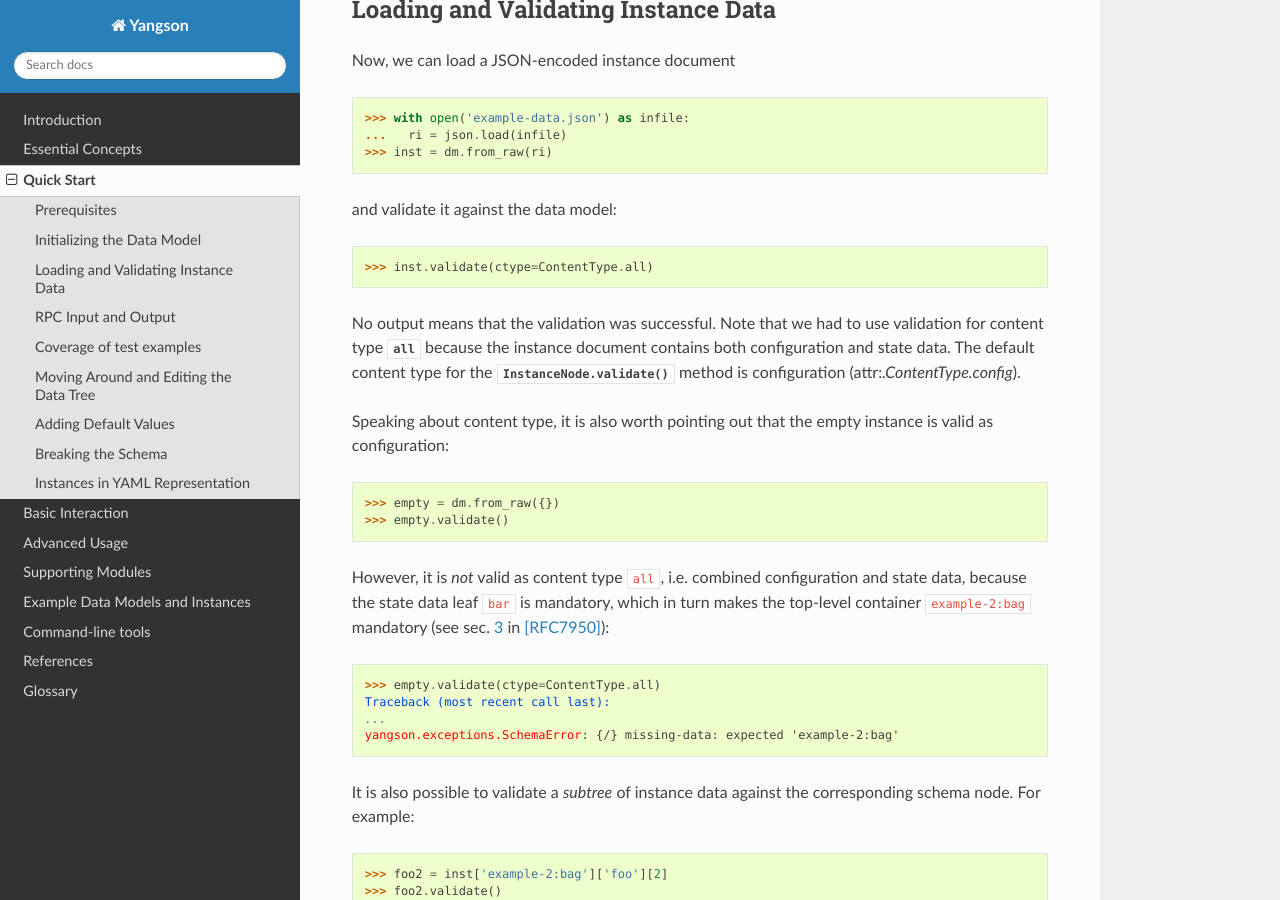
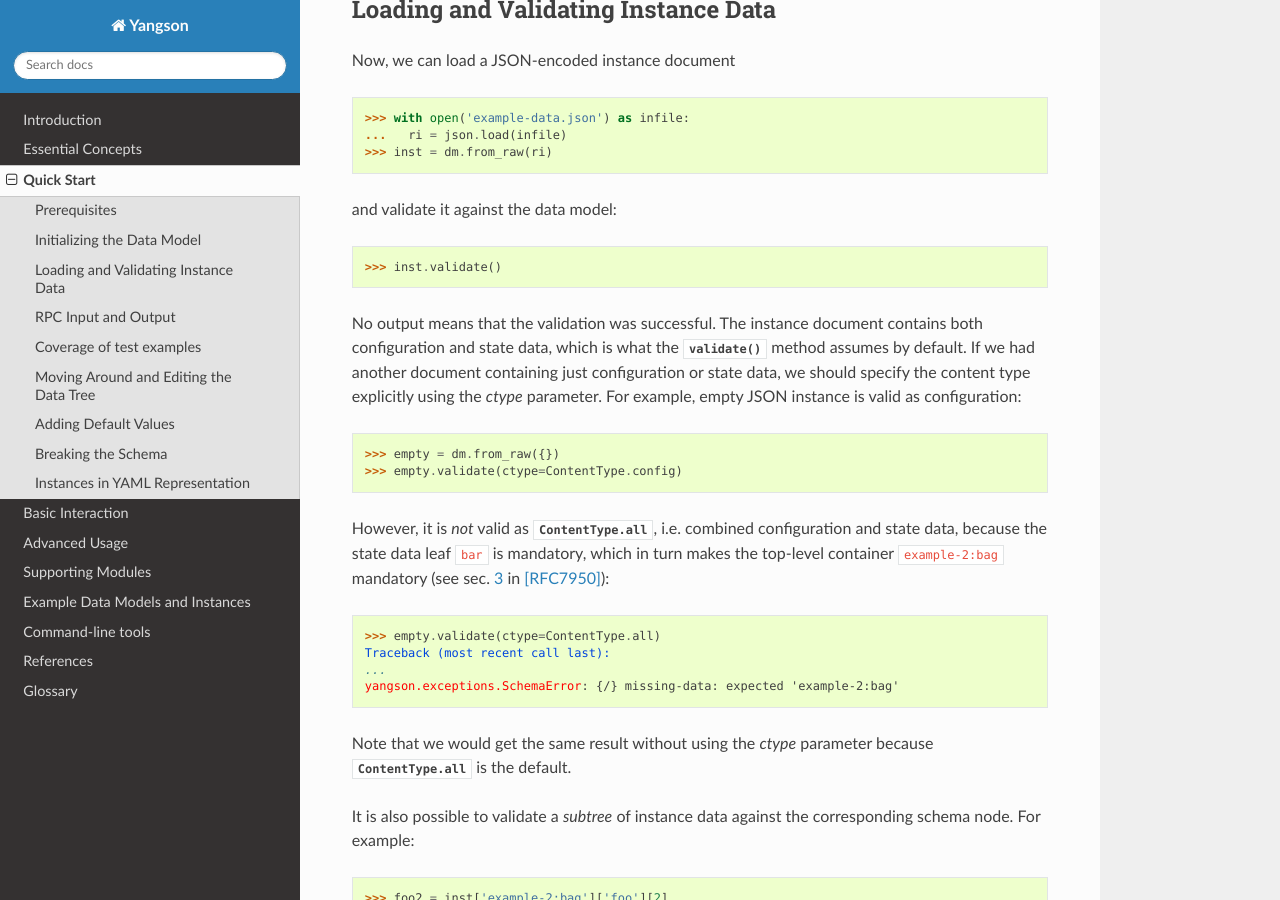
Before and after one commit to CZ-NIC/yangson, a Sphinx documentation site: the page built from docs/quickstart.rst, in a window 1280 px wide and 900 px high, scrolled down 1767 px. Built offline with Sphinx 7.4.7 and the Read the Docs theme 3.1.0, drawn with Linux system fonts in a browser that asks for light colours.

Commit message:
Use instance's schema node content type by default when validating

```diff
--- a/docs/quickstart.rst
+++ b/docs/quickstart.rst
@@ -98,18 +98,16 @@ and validate it against the data model:
 
 .. doctest::
 
-   >>> inst.validate(ctype=ContentType.all)
+   >>> inst.validate()
 
-No output means that the validation was successful. Note that we had to use validation for content type :attr:`~.ContentType.all` because the instance document contains both configuration and state data. The default content type for the :meth:`.InstanceNode.validate` method is configuration (attr:`.ContentType.config`).
-
-Speaking about content type, it is also worth pointing out that the empty instance is valid as configuration:
+No output means that the validation was successful. The instance document contains both configuration and state data, which is what the :meth:`~.InstanceNode.validate` method assumes by default. If we had another document containing just configuration or state data, we should specify the content type explicitly using the *ctype* parameter. For example, empty JSON instance is valid as configuration:
 
 .. doctest::
 
    >>> empty = dm.from_raw({})
-   >>> empty.validate()
+   >>> empty.validate(ctype=ContentType.config)
 
-However, it is *not* valid as content type ``all``, i.e. combined configuration and state data, because the state data leaf ``bar`` is mandatory, which in turn makes the top-level container ``example-2:bag`` mandatory (see sec. `3`_ in [RFC7950]_):
+However, it is *not* valid as :attr:`.ContentType.all`, i.e. combined configuration and state data, because the state data leaf ``bar`` is mandatory, which in turn makes the top-level container ``example-2:bag`` mandatory (see sec. `3`_ in [RFC7950]_):
 
 .. doctest::
 
@@ -117,6 +115,8 @@ However, it is *not* valid as content type ``all``, i.e. combined configuration
    Traceback (most recent call last):
    ...
    yangson.exceptions.SchemaError: {/} missing-data: expected 'example-2:bag'
+
+Note that we would get the same result without using the *ctype* parameter because :attr:`.ContentType.all` is the default.
 
 It is also possible to validate a *subtree* of instance data against the corresponding schema node. For example:
 
```
Also changed, not shown: 1 other file.
